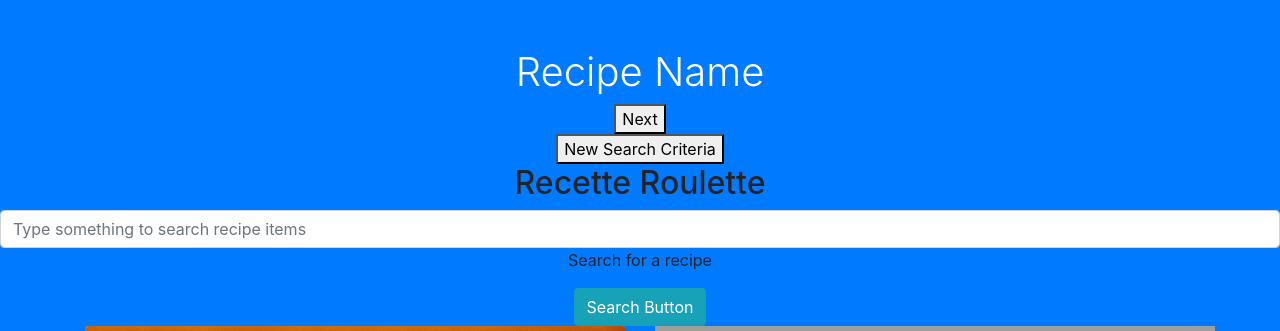
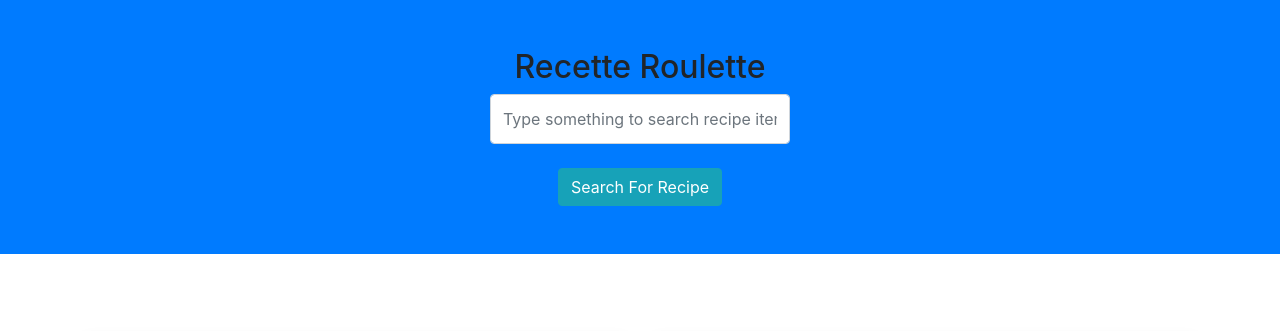
Before and after one commit to MelanieBott2691/rocinante, a plain HTML site: page index.html in a window 1280 px wide. Shown: the top 331 px of the page. Drawn offline with nearby package versions, Linux system fonts and the light colour scheme; grey boxes are pictures that could not be loaded.

Commit message:
aligned search area center

```diff
--- a/index.html
+++ b/index.html
@@ -12,29 +12,30 @@
 <body>
 
     <!-- Recipe name -->
-    <div class="app-container">
-        <div class="search-container"></div>
-        <div class="results-container"></div>
+    <div id="app-container">
+        <div id="search-container">
+            <div class="bg-primary text-center py-5 mb-4">
+
+                <h2>Recette Roulette</h2>
+                <div align="center"><input class="form-control" id="anythingSearch" type="text" placeholder="Type something to search recipe items" style="width: 300px; height: 50px"></div>
+                <br>
+                <div id="myDIV">
+                    <button class="btn btn-info">Search For Recipe</button>
+
+                </div>
+                <div id="results-container"></div>
             </div>
 
 
-    <div class="bg-primary text-center py-5 mb-4">
             <div class="container">
                 <h1 class="font-weight-light text-white">Recipe Name</h1>
-            <button>Next</button>
+                <!-- <button>Next</button>
             <br>
-            <button>New Search Criteria</button>
+            <button>New Search Criteria</button> -->
             </div>
             </header>
             <!-- Search Container -->
             <div class="search-container">
-            <h2>Recette Roulette</h2>
-            <input class="form-control" id="anythingSearch" type="text" placeholder="Type something to search recipe items">
-            <div id="myDIV">
-                <p>Search for a recipe</p>
-                <div></div>
-                <button class="btn btn-info">Search Button</button>
-
             </div>
         </div>
 
```
Lines whose indentation alone changed are shown as unchanged.
